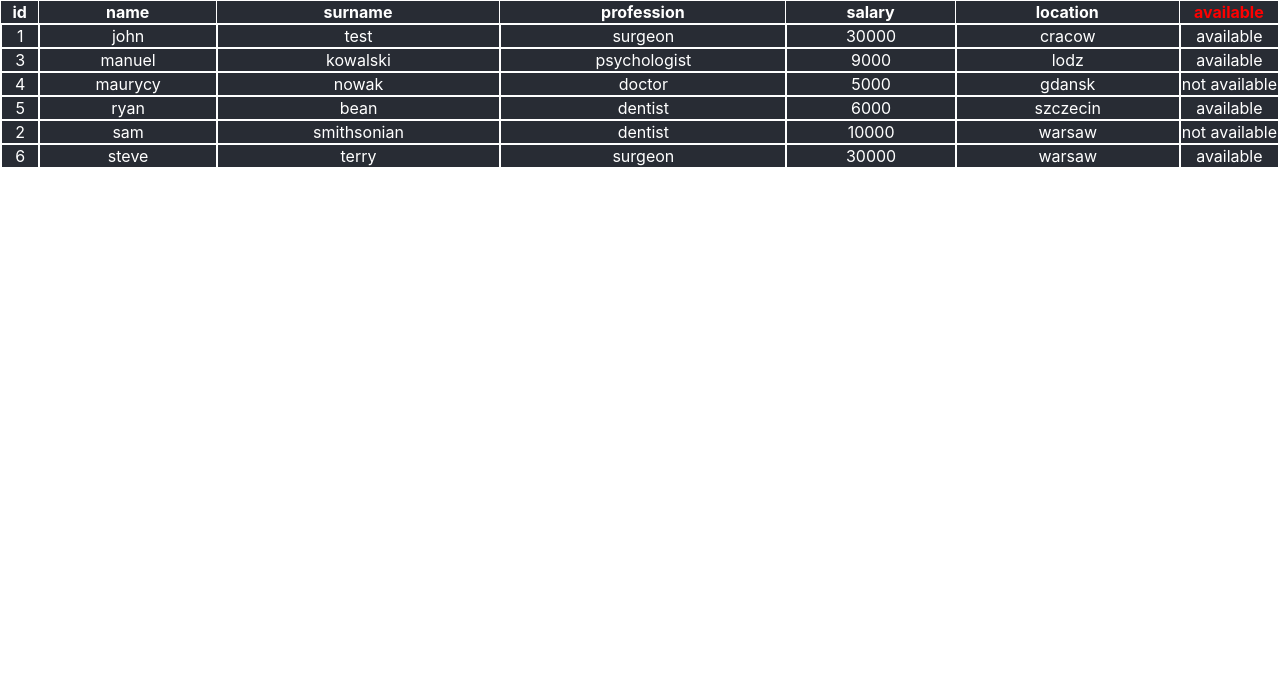
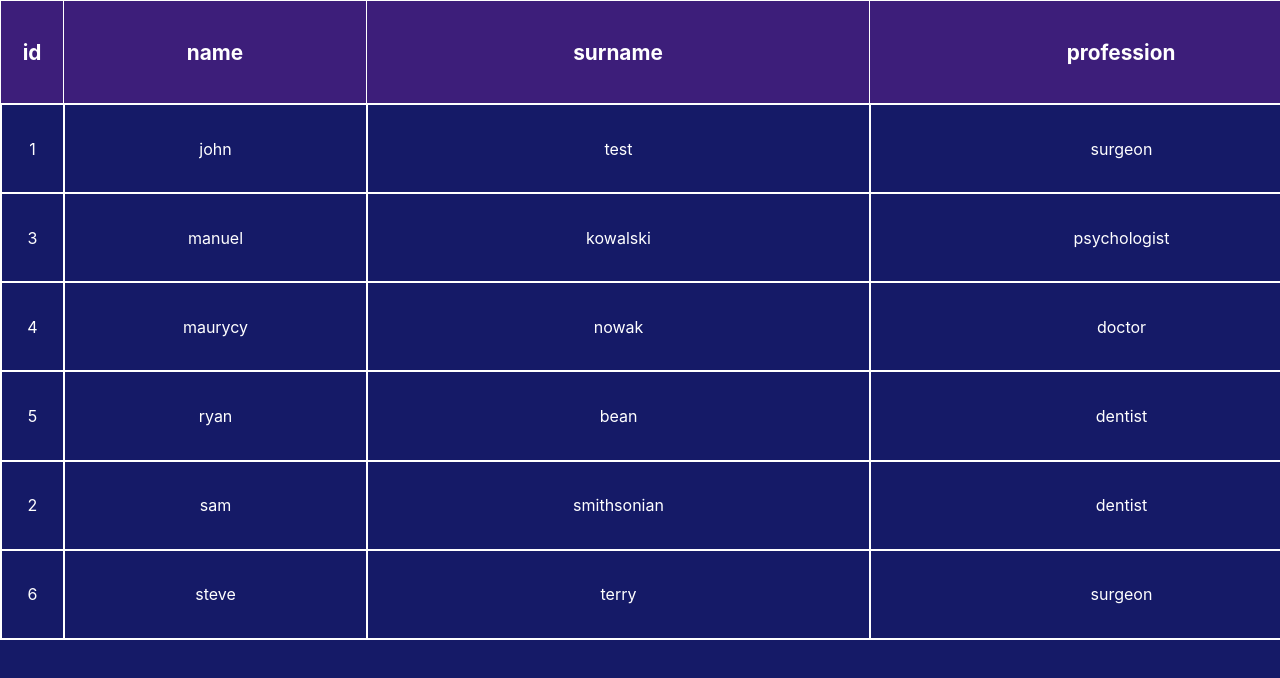
Before and after one commit to tomasthall/dr-table, a React (Create React App) app: page / in a window 1280 px wide. Shown: the top 678 px of the page. Built offline with nearby package versions, Linux system fonts and the light colour scheme.

Commit message:
refactor(app): refactor styles, add fixed last column, change configs

```diff
--- a/src/App.css
+++ b/src/App.css
@@ -1,7 +1,11 @@
 .App {
   text-align: center;
-  background-color: #282c34;
+  background-color: #151a67;
   color: white;
-  height: 100%;
-  width: 100%;
-}
+  height: 100vh;
+  position: relative; }
+  .App .table-wrapper {
+    overflow-x: scroll;
+    height: 80vh; }
+
+/*# sourceMappingURL=App.css.map */
--- /dev/null
+++ b/src/App.scss
@@ -0,0 +1,12 @@
+.App {
+  text-align: center;
+  background-color: #151a67;
+  color: white;
+  height: 100vh;
+  position: relative;
+
+  .table-wrapper {
+    overflow-x: scroll;
+    height: 80vh;
+  }
+}
--- a/src/App.tsx
+++ b/src/App.tsx
@@ -1,5 +1,5 @@
 import React from 'react';
-import './App.css';
+import './App.scss';
 import Table from './components/Table';
 import { config } from './tableConfig';
 import { data } from './mockData';
@@ -7,7 +7,9 @@ import { data } from './mockData';
 const App = () => {
   return (
     <div className="App">
-        <Table data={data} config={config} />
+        <div className="table-wrapper">
+            <Table data={data} config={config} />
+        </div>
     </div>
   );
 }
--- a/src/components/Table.tsx
+++ b/src/components/Table.tsx
@@ -24,31 +24,53 @@ const animationName = keyframes`
 const TableHeader = styled.th<{width: number}>`
     cursor: pointer;
     width: ${props => props.width.toString()}px;
+    height: 100px;
     border-right: 1px solid white;
     border-bottom: 1px solid white;
     &:last-of-type {
         color: red;
+        position: absolute;
+        right: 0;
+        top: 1px;
+        z-index: 3;
+        border-left: 1px solid white;
     }
+    background: #3d1e7a;
+    font-weight: 700;
+    font-size: 1.3rem;
 `;
 
-const StyledTable = styled.table`
+const StyledTable = styled.table<{lastColumnWidth: number}>`
     overflow-x: scroll;
     color: white;
     border: 1px solid white;
     border-collapse: separate;
     border-spacing: 0;
     table-layout: fixed;
+    width: 1px;
+    height: 100%;
+    padding-right: ${props => props.lastColumnWidth + 2}px;
 `;
 
 const TableRow = styled.tr`
+    position: relative;
+    width: 100%;
+    height: auto;
 `;
 
-const TableCell = styled.td<{lastCell?: boolean}>`
+const TableCell = styled.td<{lastCell?: boolean, lastColumnWidth?: number}>`
     border: 1px solid white;
     white-space: nowrap;
     overflow: hidden;
     text-overflow: ellipsis;
     animation: ${animationName} 0.3s;
+    background: #151a67;
+    ${props => props.lastCell && props.lastColumnWidth &&`
+        right: 0;
+        position: absolute;
+        top: auto;
+        width: ${props.lastColumnWidth}px;
+    `}
 `;
 
 function hasKey<O>(obj: O, key: keyof any): key is keyof O {
@@ -71,8 +93,9 @@ class Table extends Component<Props, State> {
     render() {
         const {config, data} = this.props;
         const {currentSort} = this.state;
+        const lastColumnWidth: number = config.tableHeaders[config.tableHeaders.length - 1].columnWidth;
         return (
-            <StyledTable>
+            <StyledTable lastColumnWidth={lastColumnWidth}>
                 <TableRow>{config.tableHeaders.map(header => <TableHeader width={header.columnWidth} onClick={() => this.setSorting(header.columnName)}>{header.columnName}</TableHeader>)}</TableRow>
                 {(data.sort((left, right): number => { if(hasKey(left, currentSort)) { if(left[currentSort] > right[currentSort]) return 1; if(left[currentSort] < right[currentSort]) return -1; } return 0; } )).map(tableRow => <TableRow>
                     <TableCell>{tableRow.id}</TableCell>
@@ -81,7 +104,7 @@ class Table extends Component<Props, State> {
                     <TableCell>{tableRow.profession}</TableCell>
                     <TableCell>{tableRow.salary}</TableCell>
                     <TableCell>{tableRow.location}</TableCell>
-                    <TableCell lastCell>{tableRow.available ? '' : 'not'} available</TableCell>
+                    <TableCell lastCell lastColumnWidth={lastColumnWidth}>{tableRow.available ? '' : 'not'} available</TableCell>
                 </TableRow>)}
             </StyledTable>
         )
--- a/src/tableConfig.ts
+++ b/src/tableConfig.ts
@@ -6,6 +6,6 @@ export const config = {
         { columnName: 'profession', columnWidth: 500, },
         { columnName: 'salary', columnWidth: 300, },
         { columnName: 'location', columnWidth: 400, },
-        { columnName: 'available', columnWidth: 50, },
+        { columnName: 'available', columnWidth: 100, },
     ],
 }
```
